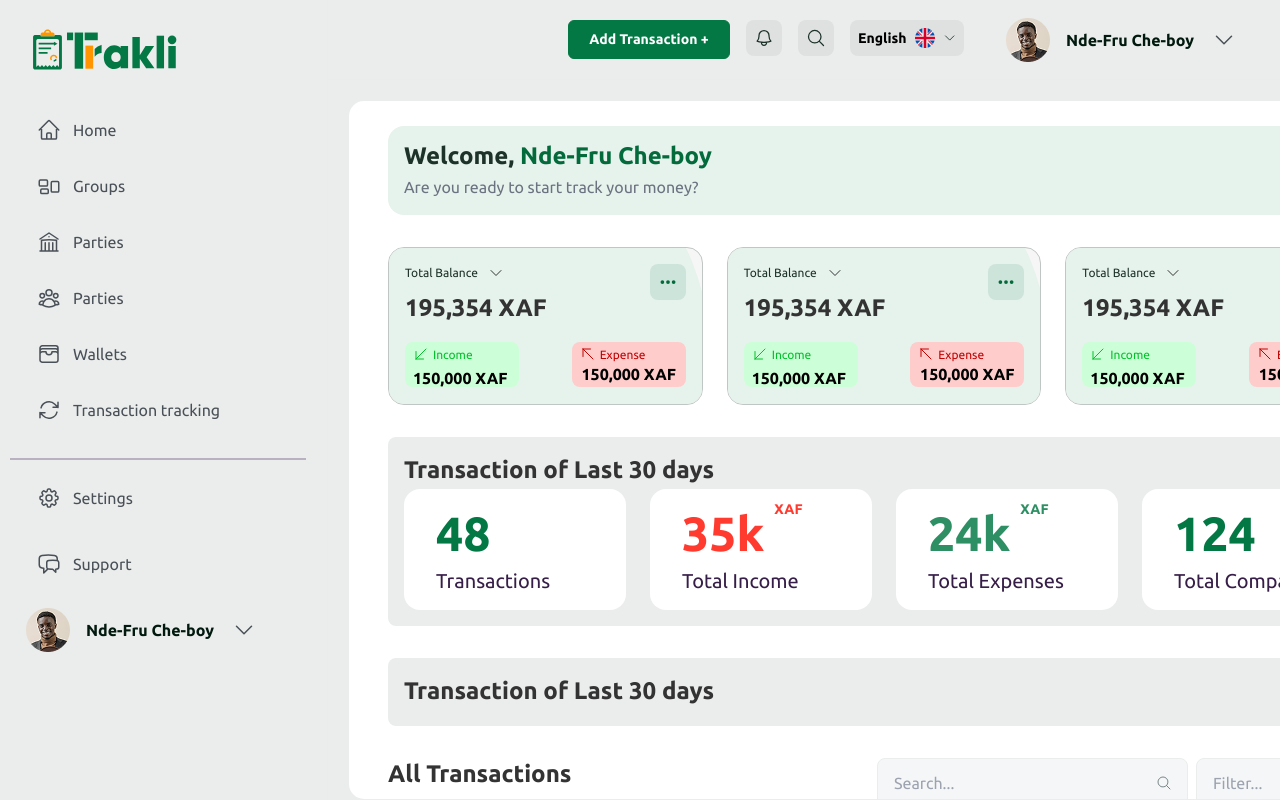
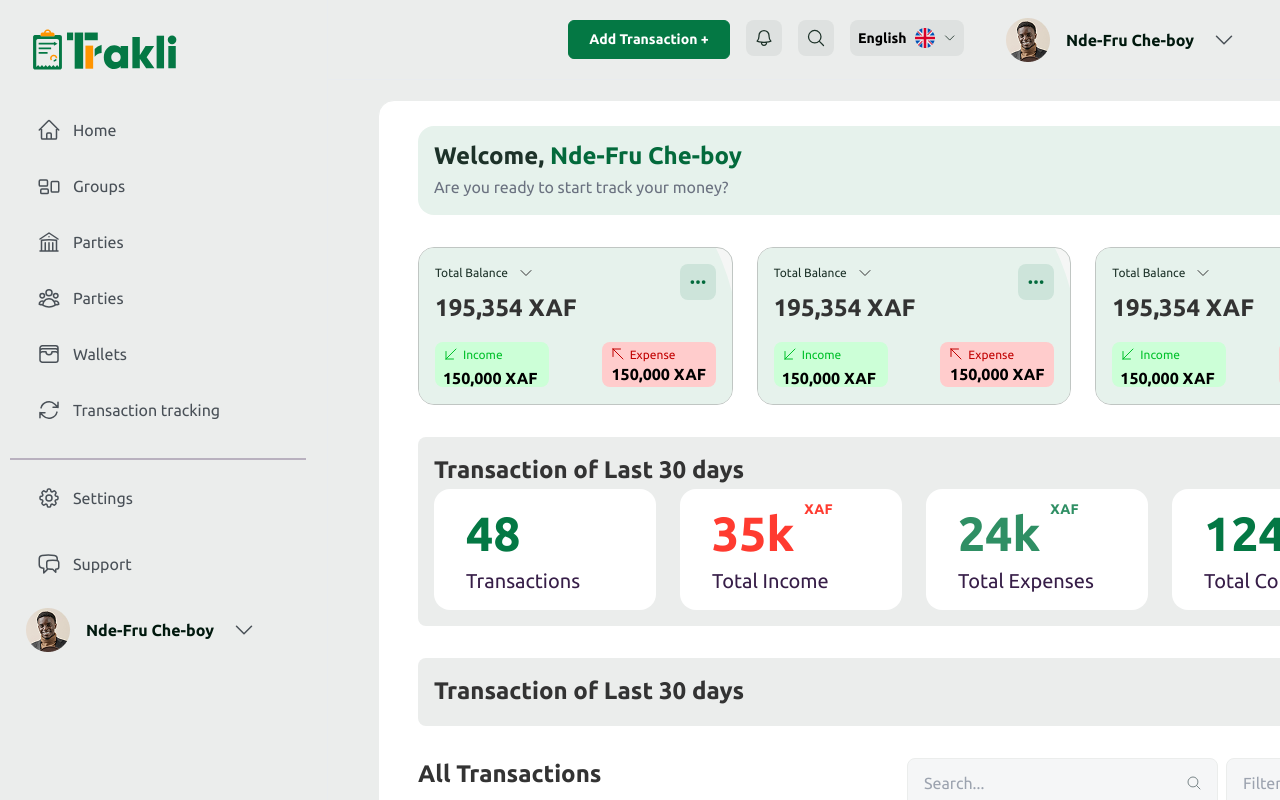
Before and after one commit to trakli/webui, a Nuxt app: page /dashboard in a window 1280 px wide. Built offline with nearby package versions, Linux system fonts and the light colour scheme.

Commit message:
fix: Fixed dashboard page component layout issue

```diff
--- a/components/DashboardContentSection.vue
+++ b/components/DashboardContentSection.vue
@@ -23,7 +23,7 @@ import WalletCard from './WalletCard.vue';
 
 .dashboard-content {
   width: 1072px;
-  height: 700px;
+  height: 1600px;
   background-color: $bg-white;
   border-radius: $radius-xl;
   border: 1px solid $bg-gray;
--- a/pages/dashboard.vue
+++ b/pages/dashboard.vue
@@ -23,8 +23,10 @@ definePageMeta({
 @use '~/assets/_variables' as *;
 
 .dashboard-page {
+  width: 1500px;
+  height: 1440px;
   background-color: $bg-gray;
-  min-height: 100vh;
+  overflow-y: auto;
 }
 
 .dashboard-content-wrapper {
@@ -32,9 +34,16 @@ definePageMeta({
   flex-direction: column;
   justify-content: center;
   align-items: center;
-  min-height: calc(100vh - 80px);
   margin-top: 80px;
   margin-left: 328px;
   padding: 20px;
 }
 </style>
+
+<style lang="scss">
+/* Global styles to hide footer on dashboard page */
+.dashboard-page ~ footer,
+body:has(.dashboard-page) footer {
+  display: none !important;
+}
+</style>
```
